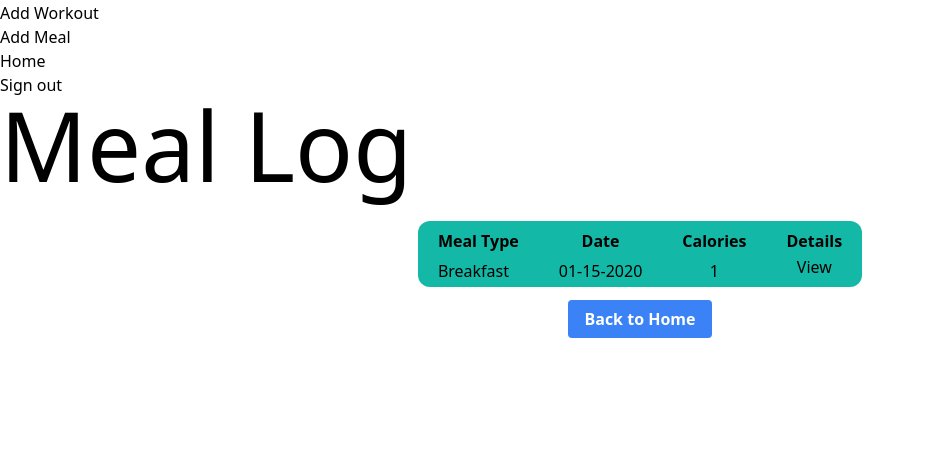
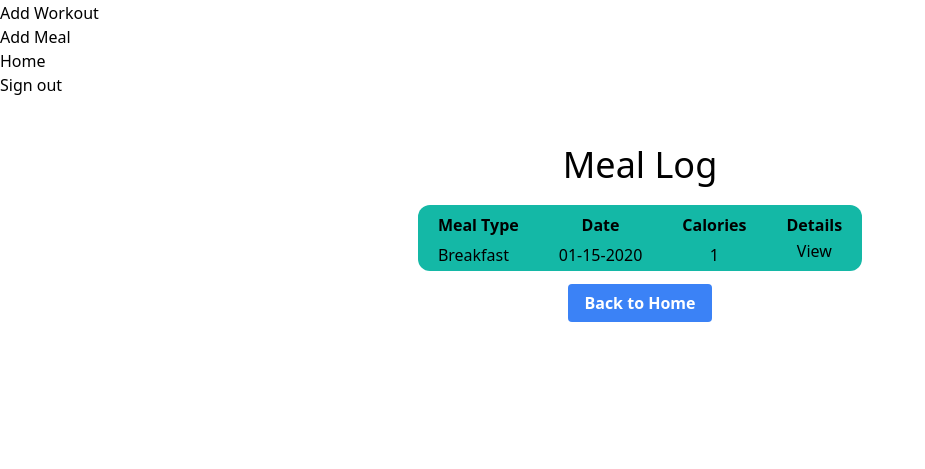
Before and after one commit to gabvint/fit_trackr, a Django app: page /meallog/ in a window 1280 px wide. Shown: the part 331-800 px from the top of the page, without its empty margins (0-925 px from the left). Run offline with Django 4.2, Linux system fonts and the light colour scheme; a user stored in the database is signed in; tables that the repository leaves empty hold one stand-in row (values such as "Sample post"); some libraries are stand-ins or nearby versions.

Commit message:
fixed meal log h1

```diff
--- a/main_app/templates/meal_log.html
+++ b/main_app/templates/meal_log.html
@@ -7,10 +7,10 @@
 
 {% block content %}
 
-    <h1 class=" text-8xl">Meal Log</h1>
-
     <section class=' mt-7'>
-
+        <div class='flex justify-center'>
+            <h1 class=" m-5 text-4xl">Meal Log</h1>
+        </div>
         <div class='flex justify-center'>
             <table class='table-auto rounded-xl bg-teal-500'>
                 <thead>
```
